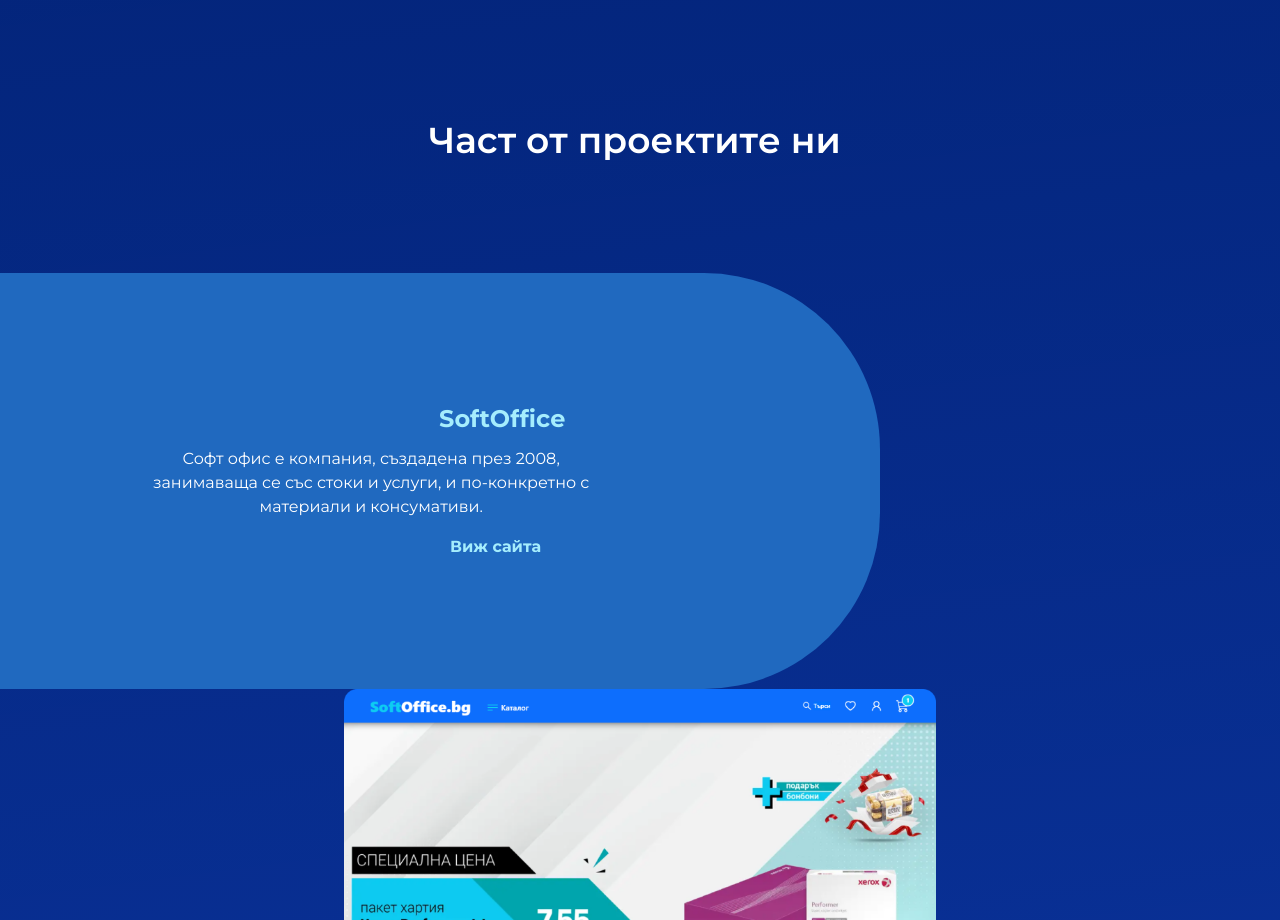
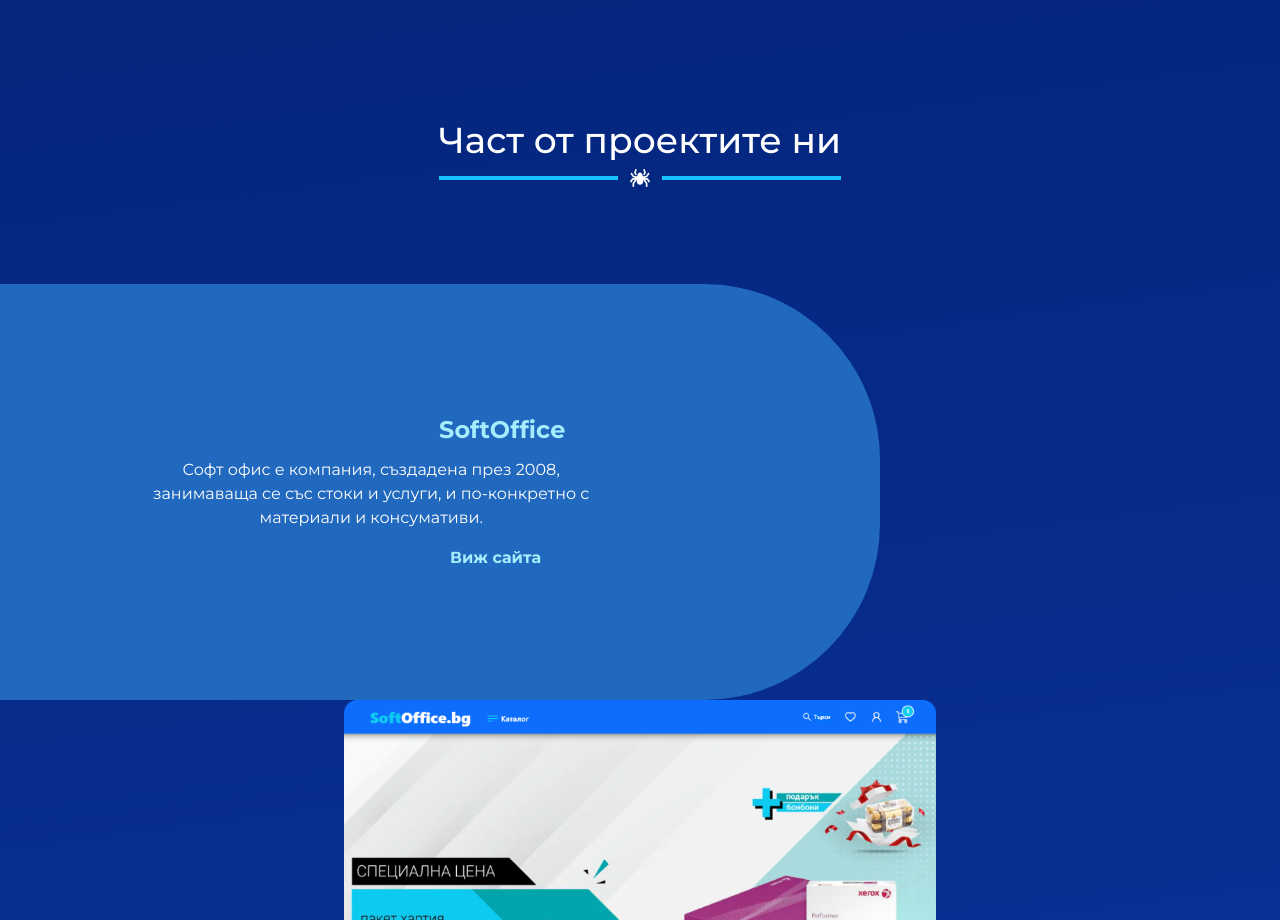
Before and after one commit to StroverIT/Strover, a Next.js app: page / in a window 1280 px wide. Shown: the part 3380-4300 px from the top of the page. Built offline with nearby package versions, Linux system fonts and the light colour scheme; a web font is replaced by a local one.

Commit message:
changing text not to be animated

```diff
--- a/components/indexPage/FirmsWhoTrust.js
+++ b/components/indexPage/FirmsWhoTrust.js
@@ -8,6 +8,7 @@ import { motion, useAnimation, useInView } from "framer-motion";
 import { useIsSmall } from "../../libs/FramerMediaQueryFn";
 import TextAnimation from "../../libs/TextAnimation";
 import FadeFromBottom from "../layouts/animations/onView/FadeFromBottom";
+import HeaderSpider from "../HeaderSpider";
 
 export default function FirmsWhoTrust() {
   const firstImage = useRef(null);
@@ -51,15 +52,10 @@ export default function FirmsWhoTrust() {
   }, [secondImageView]);
   return (
     <section className="mt-32">
-      <div className="text-2xl font-semibold text-center text-white md:text-4xl max-sm:px-16">
-        <TextAnimation
-          placeholderText={[
-            {
-              type: "heading1",
-              text: "Част от проектите ни",
-              paddingBottom: "10px",
-            },
-          ]}
+      <div className="font-semibold flex-center text-white md:text-4xl ">
+        <HeaderSpider
+          title="Част от проектите ни"
+          size="text-2xl  md:text-4xl"
         />
       </div>
       <section className="mt-20 md:mt-32 xl:container">
```
